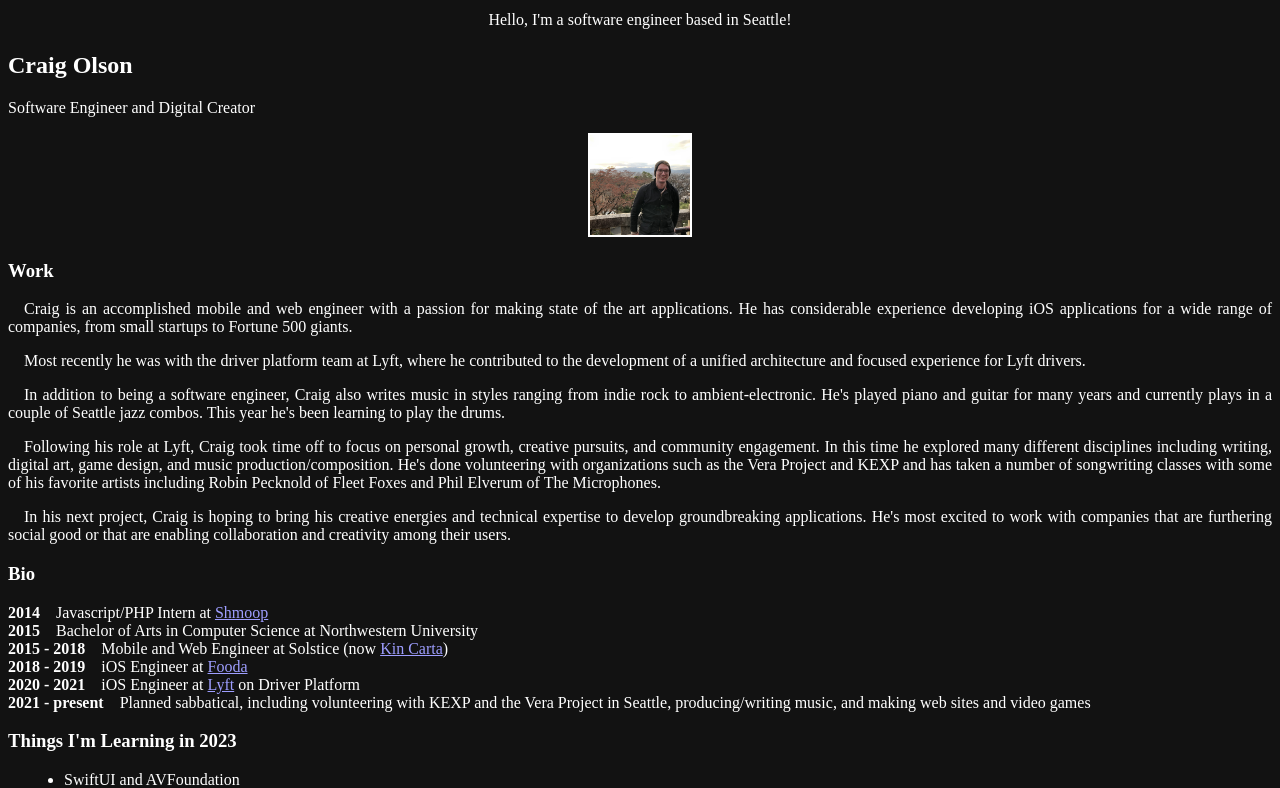
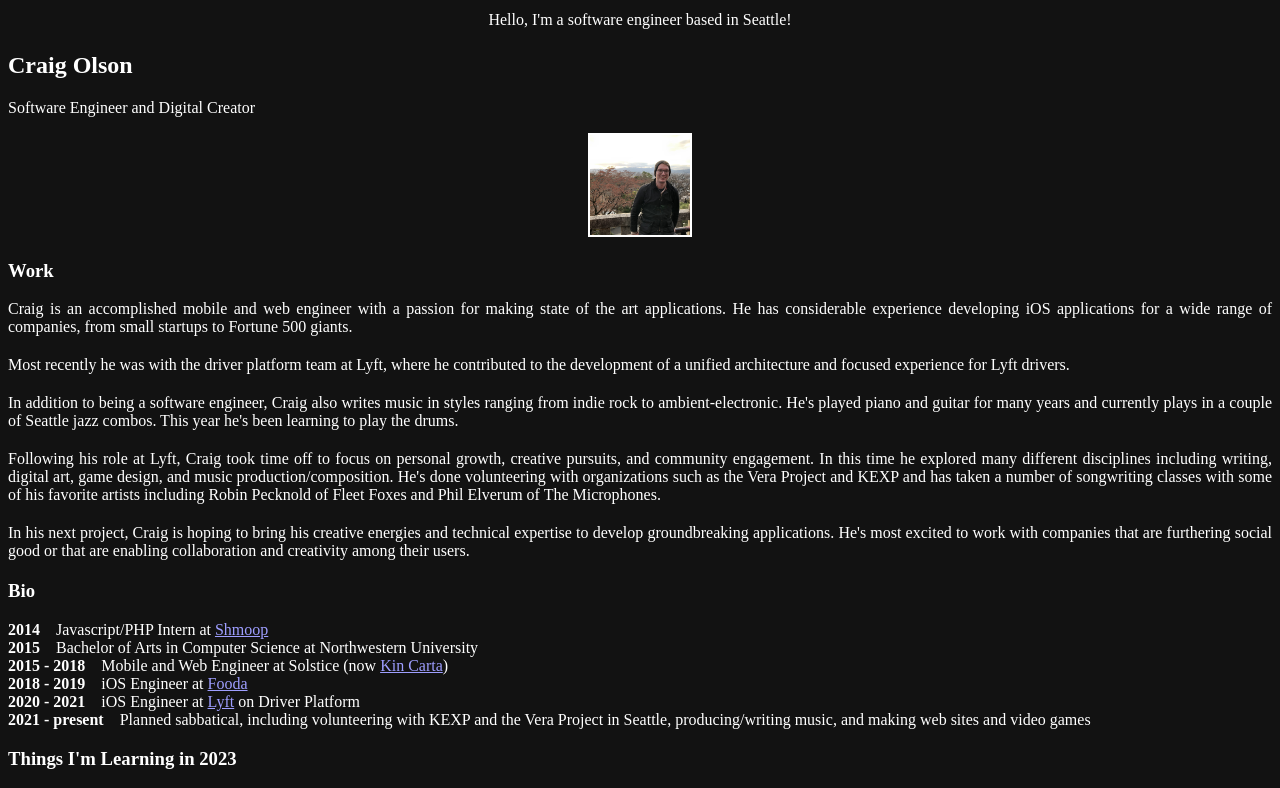
Before and after one commit to colson0804/portfolio-site, a Next.js app: page / in a window 1280 px wide. Shown: the top 788 px of the page. Built offline with nearby package versions, Linux system fonts and the light colour scheme.

Commit message:
Update paragraph formatting to block format

```diff
--- a/components/paragraph.js
+++ b/components/paragraph.js
@@ -2,7 +2,7 @@ import styled from '@emotion/styled'
 
 const Paragraph = styled.p`
   text-align: justify;
-  text-indent: 1em;
+  margin-bottom: 20px;
 `
 
 export default Paragraph
```
